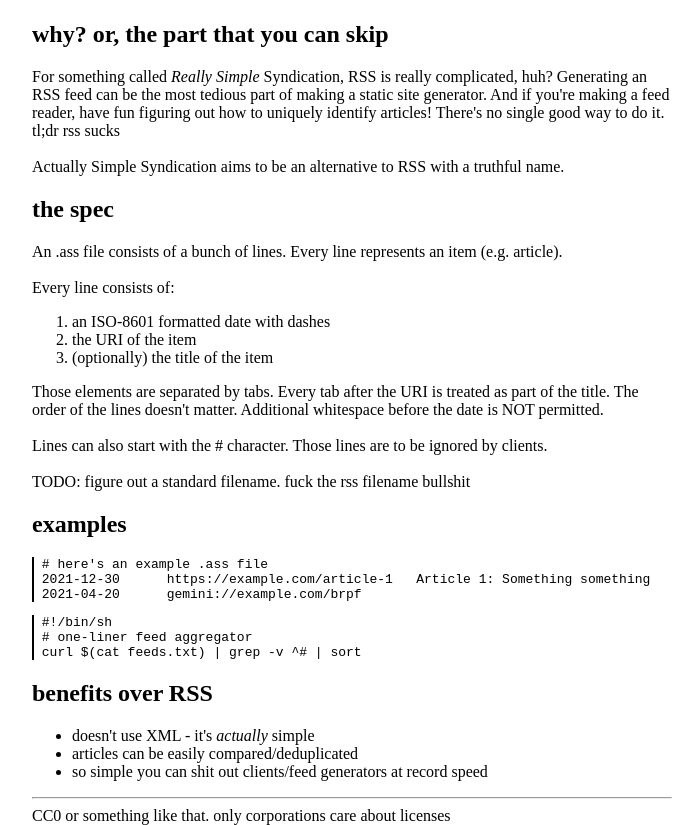
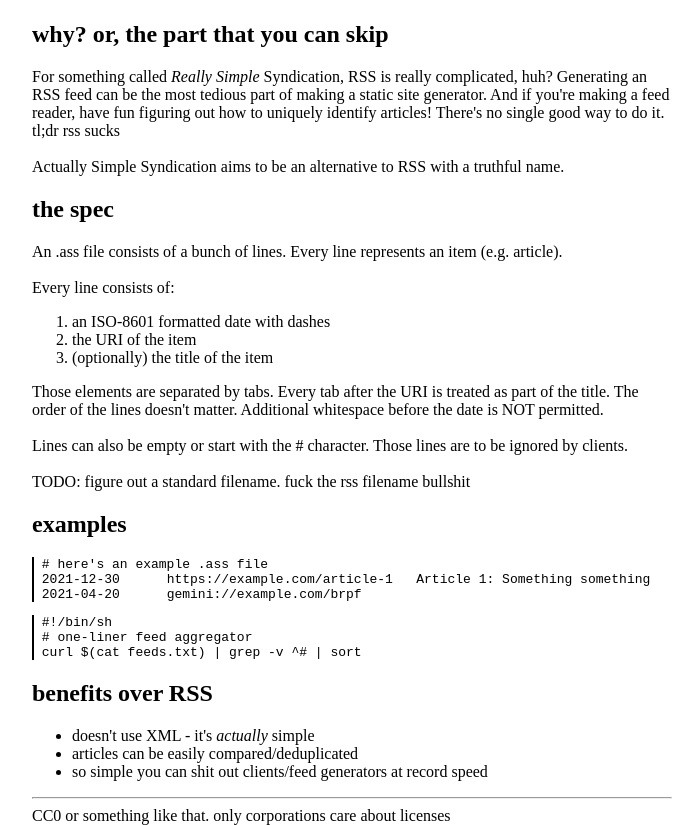
Before and after one commit to dzwdz/ass, a plain HTML site: page ass.html in a window 1280 px wide. Shown: the part 59-884 px from the top of the page, without its empty margins (288-988 px from the left). Drawn offline with Linux system fonts and the light colour scheme.

Commit message:
add an example file, permit empty lines

```diff
--- a/ass.html
+++ b/ass.html
@@ -53,7 +53,7 @@ Those elements are separated by tabs. Every tab after the URI is treated as part
 The order of the lines doesn't matter.
 Additional whitespace before the date is NOT permitted.
 <br /><br />
-Lines can also start with the # character. Those lines are to be ignored by clients.
+Lines can also be empty or start with the # character. Those lines are to be ignored by clients.
 <br /><br />
 TODO: figure out a standard filename. fuck the rss filename bullshit
 </p>
```
Also changed, not shown: 1 other file.
